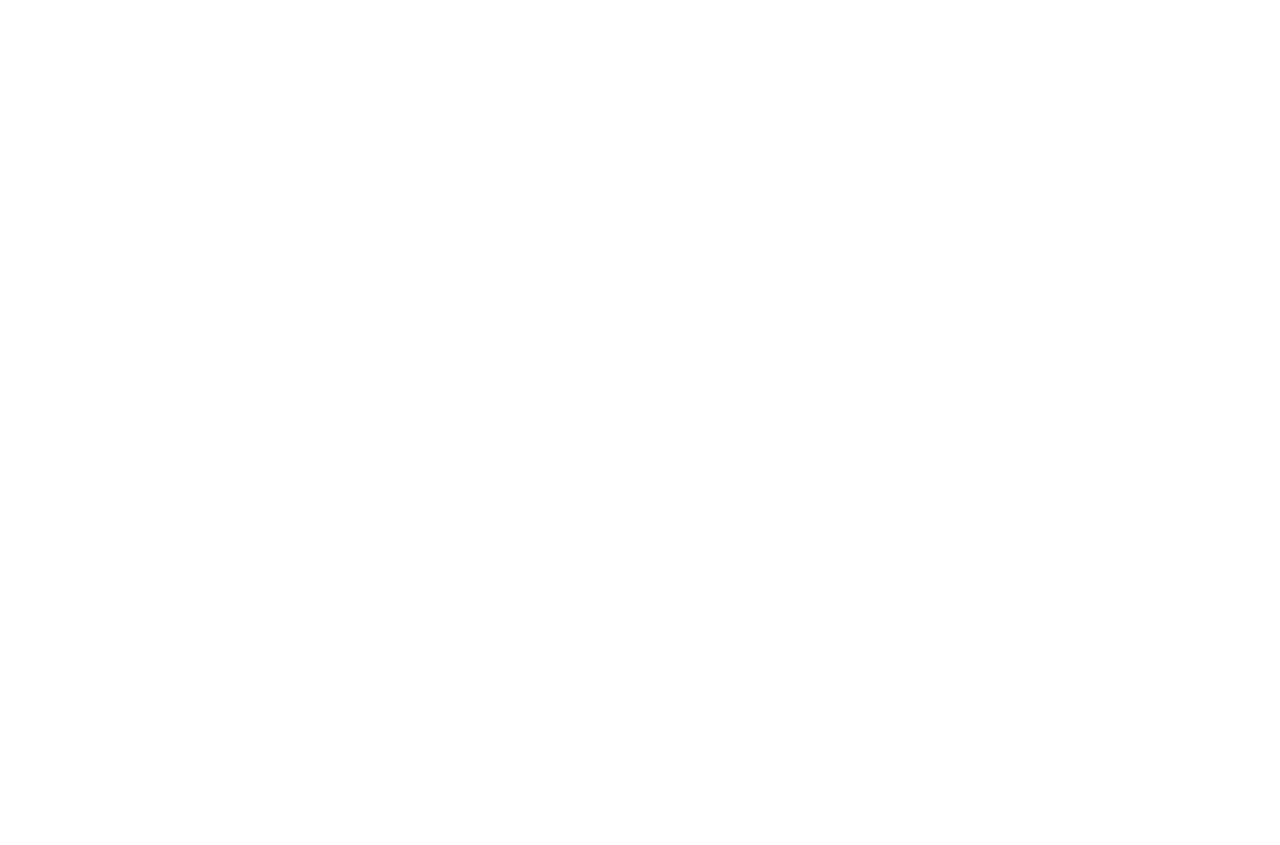
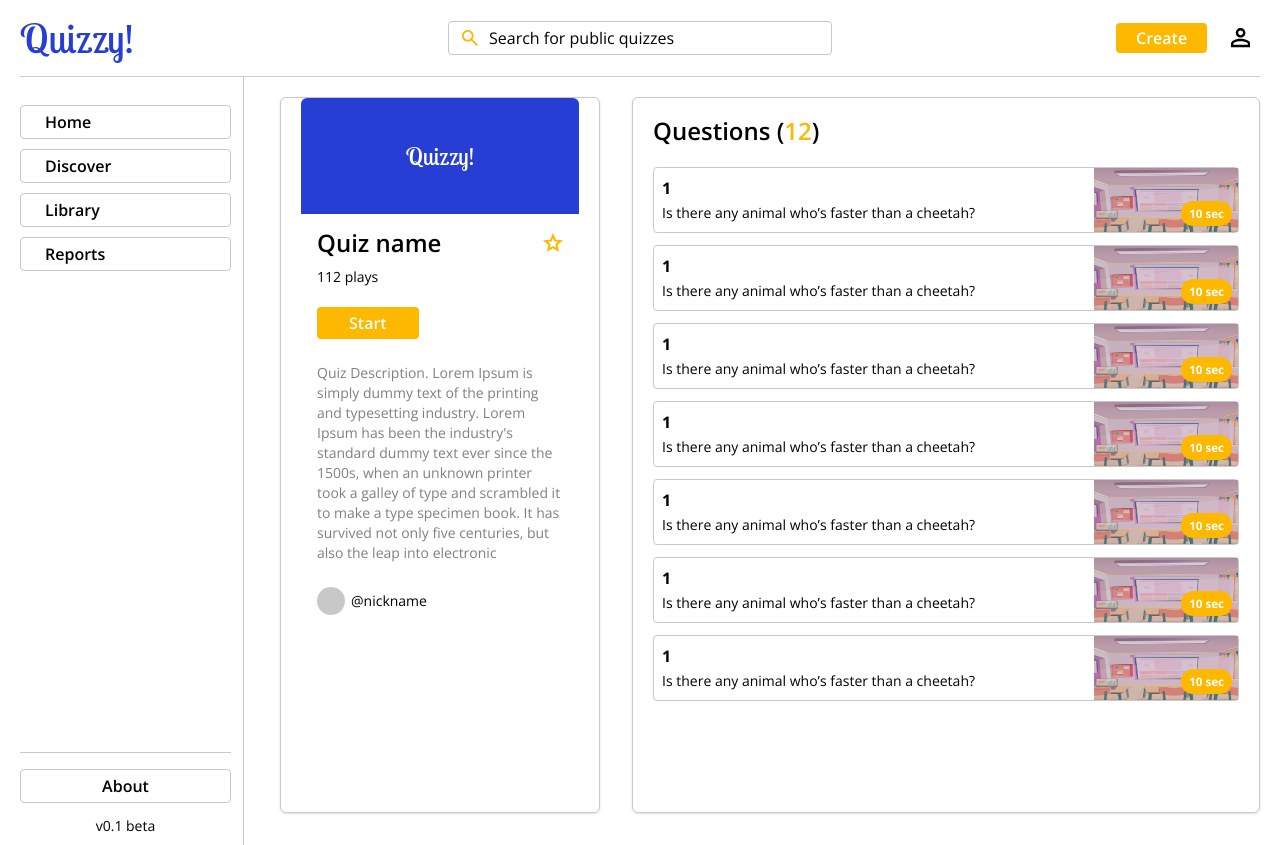
Before and after one commit to dx1ded/quizzy, a React (Vite) app in the folder @app/client/: page /quiz/1 in a window 1280 px wide. Before the commit this address had no page. Before the commit the page ends 800 px from the top, so only its background shows below. Built offline with nearby package versions, Linux system fonts and the light colour scheme; sample sign-in values are in the browser's storage.

Commit message:
Quiz info page is done

```diff
--- a/@app/client/src/app/index.tsx
+++ b/@app/client/src/app/index.tsx
@@ -5,8 +5,9 @@ import { Main } from "pages/main"
 import { Auth } from "pages/auth"
 import { Play } from "pages/play"
 import { Home } from "pages/home"
+import { Discover } from "pages/discover"
+import { Info } from "pages/info"
 
-import { Discover } from "pages/discover"
 import { PrivateRoutes, PublicRoutes, store } from "./model"
 
 export function App() {
@@ -24,6 +25,7 @@ export function App() {
           <Route element={<PrivateRoutes />}>
             <Route element={<Home />} path="/app" />
             <Route element={<Discover />} path="/app/discover" />
+            <Route element={<Info />} path="/quiz/:id" />
           </Route>
         </Routes>
       </BrowserRouter>
--- a/@app/client/src/pages/discover/ui/QuizCard.tsx
+++ b/@app/client/src/pages/discover/ui/QuizCard.tsx
@@ -19,7 +19,7 @@ export function QuizCard({ image }: QuizCardProps) {
         />
       )}
       <Button
-        className="absolute bottom-4 left-1/2 -translate-x-1/2 translate-y-20 px-10 opacity-0 transition-all group-hover:translate-y-0 group-hover:opacity-100"
+        className="absolute bottom-4 left-1/2 -translate-x-1/2 translate-y-20 px-20 opacity-0 transition-all group-hover:translate-y-0 group-hover:opacity-100"
         size="md"
         variant="secondary">
         Practice
--- /dev/null
+++ b/@app/client/src/pages/info/index.ts
@@ -0,0 +1 @@
+export { Info } from "./ui"
--- /dev/null
+++ b/@app/client/src/pages/info/ui/Question.tsx
@@ -0,0 +1,25 @@
+import { Caption } from "shared/ui/Typography"
+
+interface QuestionProps {
+  n: number
+  name: string
+  image: string
+  time: number
+}
+
+export function Question({ n, name, image, time }: QuestionProps) {
+  return (
+    <div className="flex items-center justify-between rounded border border-gray">
+      <div className="p-2">
+        <p className="font-bold">{n}</p>
+        <Caption>{name}</Caption>
+      </div>
+      <div className="relative basis-36 rounded-r">
+        <img alt="Quiz classroom" className="h-16 w-full" src={image} />
+        <p className="absolute bottom-1.5 right-1.5 rounded-xl bg-secondary px-2 py-1 text-[0.725rem] font-bold text-white">
+          {time} sec
+        </p>
+      </div>
+    </div>
+  )
+}
--- /dev/null
+++ b/@app/client/src/pages/info/ui/Questions.tsx
@@ -0,0 +1,58 @@
+import { Box } from "shared/ui/Box"
+import { Subheading } from "shared/ui/Typography"
+import QuizBackground from "assets/quiz-background.png"
+import { Question } from "./Question"
+
+export function Questions() {
+  return (
+    <Box className="h-full flex-1">
+      <Subheading className="mb-5">
+        Questions (<span className="text-secondary">12</span>)
+      </Subheading>
+      <div className="flex flex-col gap-3">
+        <Question
+          image={QuizBackground}
+          n={1}
+          name="Is there any animal who’s faster than a cheetah?"
+          time={10}
+        />
+        <Question
+          image={QuizBackground}
+          n={1}
+          name="Is there any animal who’s faster than a cheetah?"
+          time={10}
+        />
+        <Question
+          image={QuizBackground}
+          n={1}
+          name="Is there any animal who’s faster than a cheetah?"
+          time={10}
+        />
+        <Question
+          image={QuizBackground}
+          n={1}
+          name="Is there any animal who’s faster than a cheetah?"
+          time={10}
+        />
+        <Question
+          image={QuizBackground}
+          n={1}
+          name="Is there any animal who’s faster than a cheetah?"
+          time={10}
+        />
+        <Question
+          image={QuizBackground}
+          n={1}
+          name="Is there any animal who’s faster than a cheetah?"
+          time={10}
+        />
+        <Question
+          image={QuizBackground}
+          n={1}
+          name="Is there any animal who’s faster than a cheetah?"
+          time={10}
+        />
+      </div>
+    </Box>
+  )
+}
--- /dev/null
+++ b/@app/client/src/pages/info/ui/Quiz.tsx
@@ -0,0 +1,41 @@
+import { Box } from "shared/ui/Box"
+import { QuizzyImage } from "shared/ui/QuizzyImage"
+import { Caption, Subheading } from "shared/ui/Typography"
+import { Star } from "shared/icons/Star"
+import { Button } from "shared/ui/Button"
+
+export function Quiz() {
+  return (
+    <Box className="h-full basis-80 px-0 pt-0">
+      <QuizzyImage
+        className="mb-3 rounded-t-md"
+        height="7.25rem"
+        size={1.5}
+        width="100%"
+      />
+      <div className="px-4">
+        <div className="mb-2 flex items-center justify-between">
+          <Subheading>Quiz name</Subheading>
+          <button type="button">
+            <Star color="#FFB800" width={1.25} />
+          </button>
+        </div>
+        <Caption className="mb-5 block">112 plays</Caption>
+        <Button className="mb-6 px-8" variant="secondary">
+          Start
+        </Button>
+        <Caption className="mb-6 inline-block text-[rgba(0,0,0,0.5)]">
+          Quiz Description. Lorem Ipsum is simply dummy text of the printing and
+          typesetting industry. Lorem Ipsum has been the industry's standard
+          dummy text ever since the 1500s, when an unknown printer took a galley
+          of type and scrambled it to make a type specimen book. It has survived
+          not only five centuries, but also the leap into electronic
+        </Caption>
+        <div className="flex items-center gap-1.5">
+          <div className="h-7 w-7 rounded-full bg-gray" />
+          <Caption className="font-bold">@nickname</Caption>
+        </div>
+      </div>
+    </Box>
+  )
+}
--- /dev/null
+++ b/@app/client/src/pages/info/ui/index.tsx
@@ -0,0 +1,16 @@
+import { AppHeader } from "widgets/header"
+import { Screen } from "widgets/screen"
+import { Quiz } from "./Quiz"
+import { Questions } from "./Questions"
+
+export function Info() {
+  return (
+    <div className="pt-2">
+      <AppHeader />
+      <Screen>
+        <Quiz />
+        <Questions />
+      </Screen>
+    </div>
+  )
+}
--- a/@app/client/src/shared/ui/Box/index.tsx
+++ b/@app/client/src/shared/ui/Box/index.tsx
@@ -5,7 +5,7 @@ export function Box({
   children,
   className,
 }: PropsWithChildren<PropsWithClassname>) {
-  const boxClassName = `rounded-md border border-gray px-6 py-4 shadow ${
+  const boxClassName = `rounded-md border border-gray px-5 py-4 shadow ${
     className || ""
   }`
 
```
Also changed, not shown: @app/client/.eslintrc.cjs, @app/client/src/assets/quiz-background.png (added).
